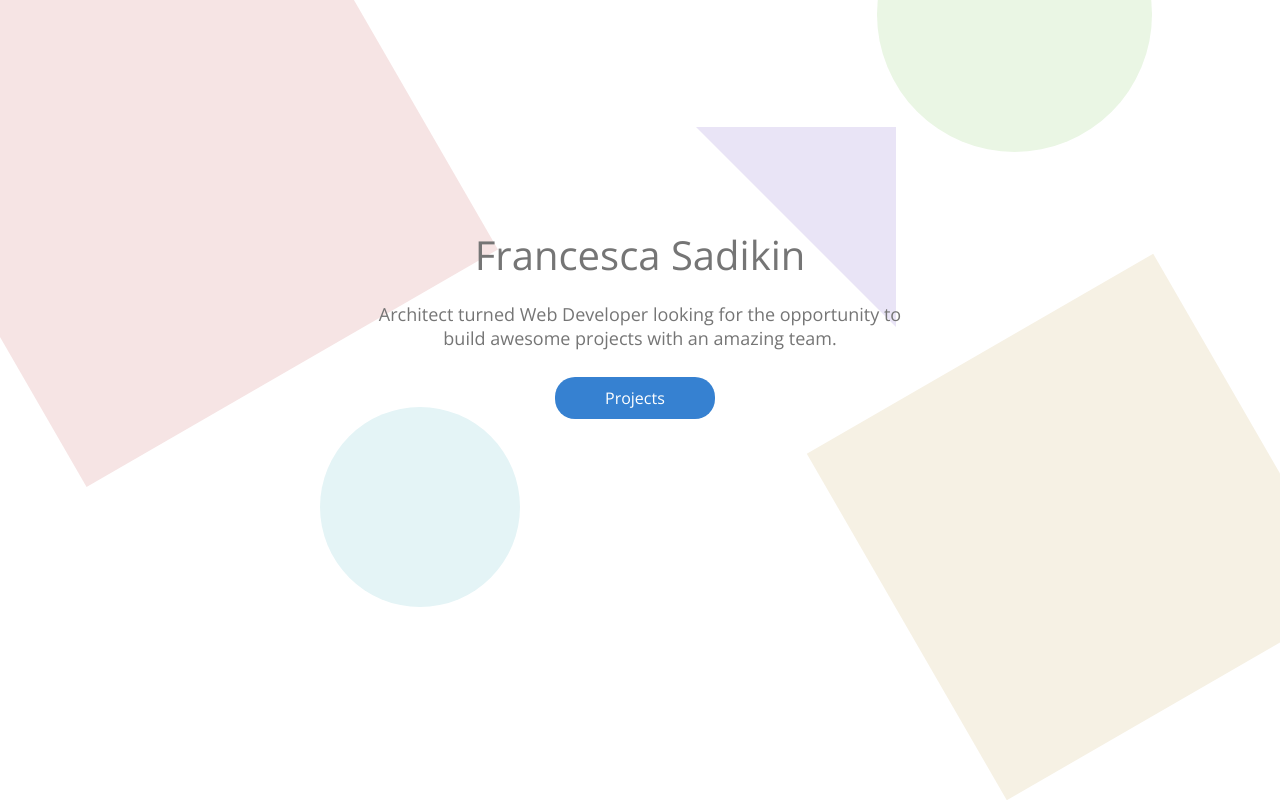
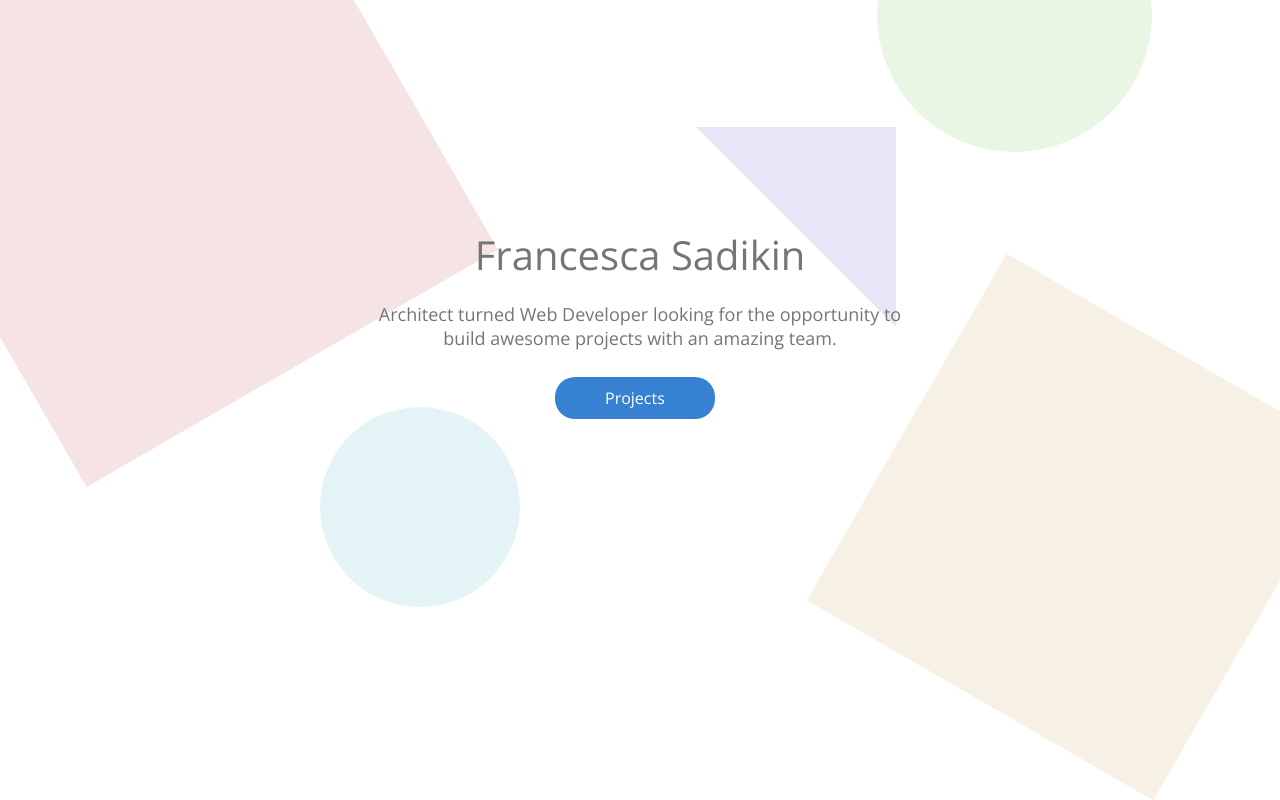
Before and after one commit to serpient/fsadikin, a React (Create React App) app: page / in a window 1280 px wide. Shown: the part 273-1073 px from the top of the page. Built offline with nearby package versions, Linux system fonts and the light colour scheme.

Commit message:
reverse square animation

```diff
--- a/src/LandingPage/LandingPage.css
+++ b/src/LandingPage/LandingPage.css
@@ -103,7 +103,9 @@ SHAPES
 
 .diamond {
   width: 400px;
-  height: 400px; }
+  height: 400px;
+  animation-direction: reverse;
+}
 
 .diamond-large {
   width: 475px;
```
